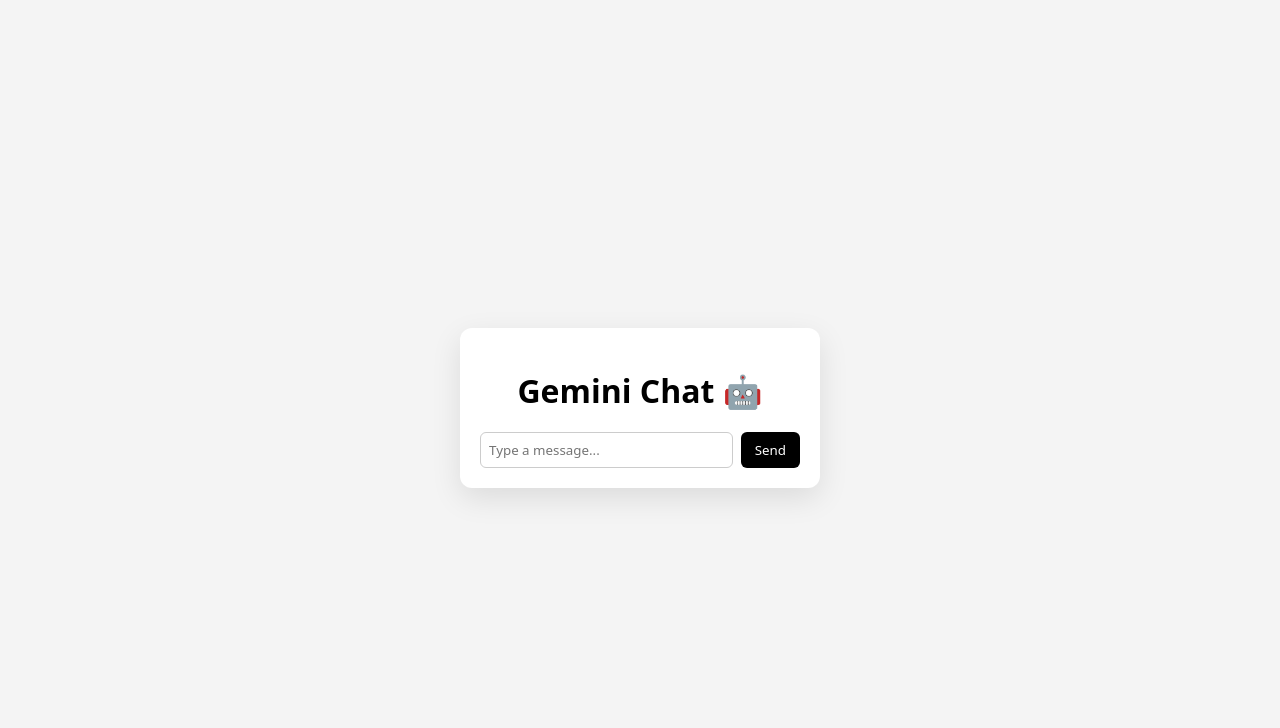
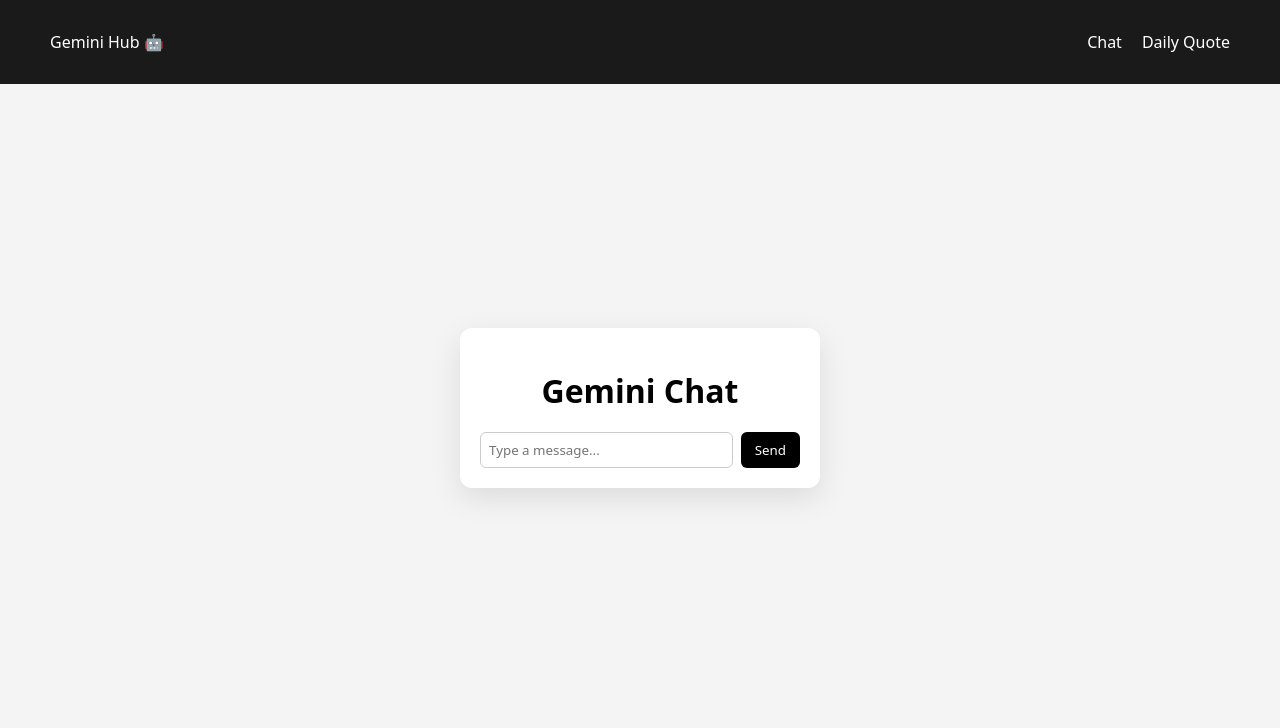
Before and after one commit to apArve08/python-api, a Flask app: page / in a window 1280 px wide. Shown: the top 728 px of the page. Run offline with Flask 3, Linux system fonts and the light colour scheme.

Commit message:
phase 1.0

```diff
--- a/simple-website/app.py
+++ b/simple-website/app.py
@@ -1,11 +1,15 @@
 import os
 from flask import Flask, render_template, request, jsonify
 import google.generativeai as genai
+from dotenv import load_dotenv
+
+load_dotenv()
 
 app = Flask(__name__)
 
 # Configure Gemini
-genai.configure(api_key=os.getenv("GEMINI_API_KEY"))
+api_key = os.getenv("GEMINI_API_KEY")
+genai.configure(api_key=api_key)
 model = genai.GenerativeModel("gemini-2.5-flash")
 
 # Create chat session (keeps memory)
@@ -15,6 +19,16 @@
 def index():
     return render_template("index.html")
 
+@app.route("/get_quote", methods=["POST"])
+def get_quote():
+    # We send a specific "system" instruction to Gemini for this feature
+    prompt = "Give me a famous inspirational quote and a brief sentence of encouragement."
+    try:
+        response = model.generate_content(prompt)
+        return jsonify({"quote": response.text})
+    except Exception as e:
+        return jsonify({"error": str(e)}), 500
+
 @app.route("/chat", methods=["POST"])
 def chat_with_gemini():
     user_message = request.json.get("message")
--- a/simple-website/static/style.css
+++ b/simple-website/static/style.css
@@ -61,3 +61,63 @@
     color: white;
     cursor: pointer;
 }
+/* Navigation Bar Styling */
+.navbar {
+    position: fixed;
+    top: 0;
+    width: 100%;
+    background: #1a1a1a;
+    color: white;
+    display: flex;
+    justify-content: space-between;
+    padding: 15px 50px;
+    align-items: center;
+    z-index: 1000;
+}
+
+.nav-links {
+    display: flex;
+    list-style: none;
+    gap: 20px;
+}
+
+.nav-links a {
+    color: white;
+    text-decoration: none;
+    font-weight: 500;
+}
+
+/* Improved Message Bubbles */
+.user-msg, .bot-msg {
+    max-width: 80%;
+    padding: 12px;
+    border-radius: 15px;
+    margin-bottom: 12px;
+    line-height: 1.4;
+}
+
+.user-msg {
+    background: #007bff;
+    color: white;
+    align-self: flex-end;
+    border-bottom-right-radius: 2px;
+}
+
+.bot-msg {
+    background: #e9e9eb;
+    color: #333;
+    align-self: flex-start;
+    border-bottom-left-radius: 2px;
+}
+
+#chat-box {
+    display: flex;
+    flex-direction: column; /* This keeps messages on left/right */
+}
+
+.action-btn {
+    margin-top: 20px;
+    background: #28a745;
+    color: white;
+    font-size: 1.1rem;
+}
--- a/simple-website/templates/index.html
+++ b/simple-website/templates/index.html
@@ -6,19 +6,45 @@
     <link rel="stylesheet" href="/static/style.css">
 </head>
 <body>
+<nav class="navbar">
+    <div class="logo">Gemini Hub 🤖</div>
+    <ul class="nav-links">
+        <li><a href="#" onclick="showSection('chat')">Chat</a></li>
+        <li><a href="#" onclick="showSection('quote')">Daily Quote</a></li>
+    </ul>
+</nav>
 
-<div class="chat-container">
-    <h1>Gemini Chat 🤖</h1>
-
+<div class="chat-container" id="chat-section">
+    <h1>Gemini Chat</h1>
     <div id="chat-box"></div>
-
     <div class="input-area">
         <input type="text" id="user-input" placeholder="Type a message..." />
         <button onclick="sendMessage()">Send</button>
     </div>
 </div>
 
+<div class="chat-container" id="quote-section" style="display:none;">
+    <h1>Encouragement 🌟</h1>
+    <div id="quote-display">Click the button for inspiration!</div>
+    <button class="action-btn" onclick="fetchQuote()">Generate Quote</button>
+</div>
+
 <script>
+    // Logic to switch between Chat and Quote
+function showSection(section) {
+    document.getElementById('chat-section').style.display = section === 'chat' ? 'flex' : 'none';
+    document.getElementById('quote-section').style.display = section === 'quote' ? 'flex' : 'none';
+}
+
+// Logic to fetch the Quote
+async function fetchQuote() {
+    const display = document.getElementById("quote-display");
+    display.innerText = "Gemini is thinking...";
+
+    const response = await fetch("/get_quote", { method: "POST" });
+    const data = await response.json();
+    display.innerText = data.quote;
+}
 async function sendMessage() {
     const input = document.getElementById("user-input");
     const message = input.value.trim();
```
Also changed, not shown: 1 other file.
